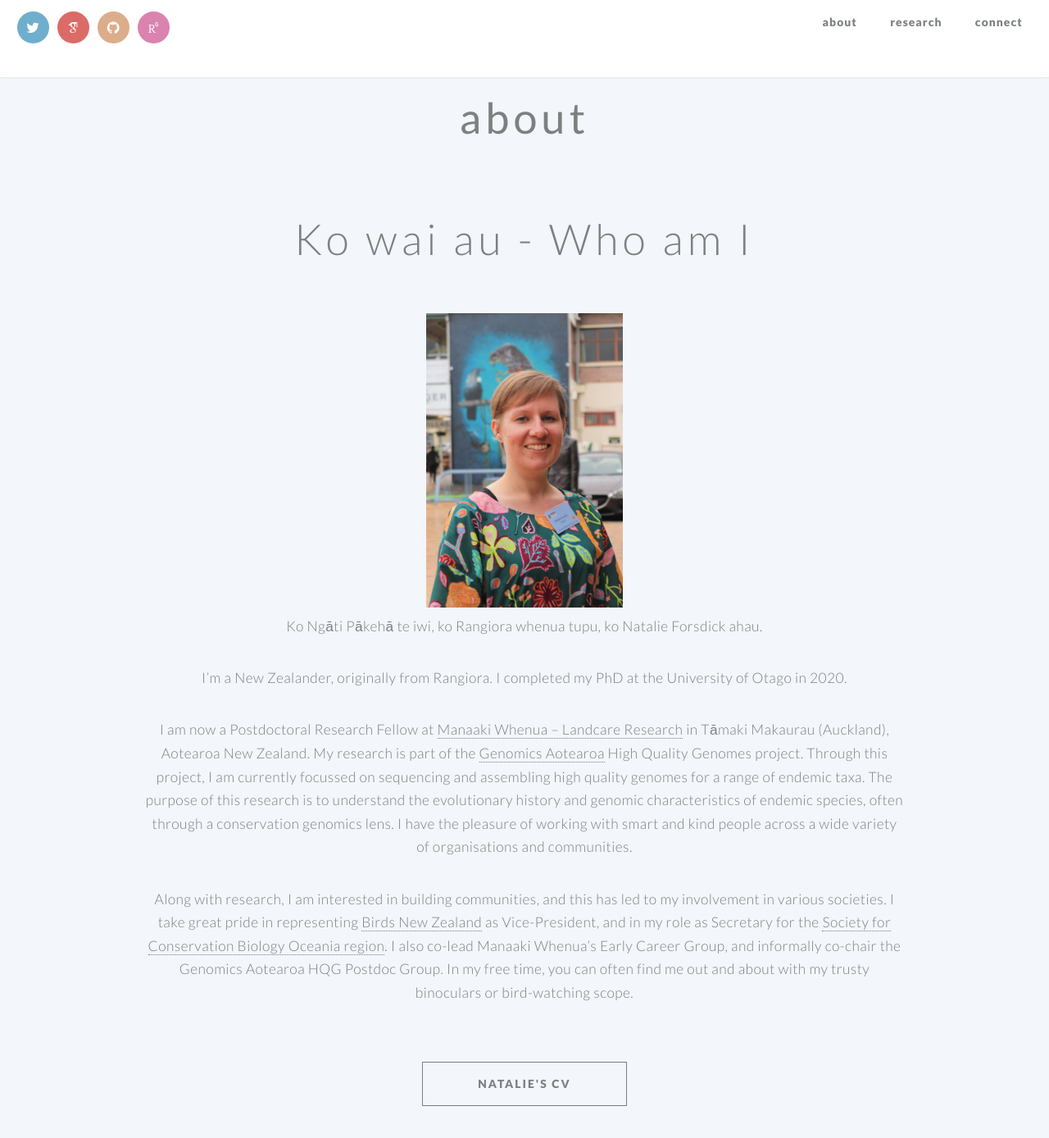
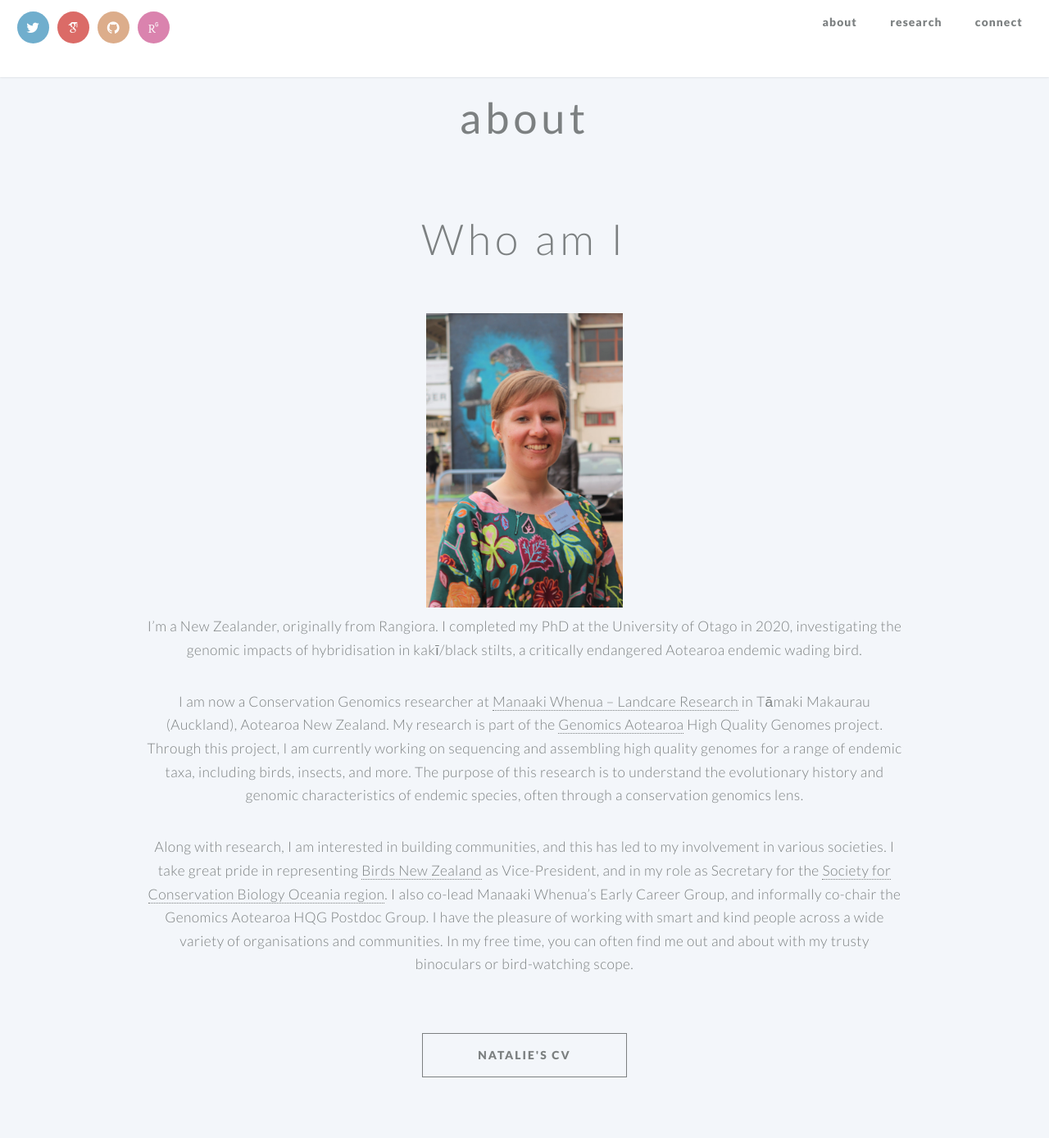
Before and after one commit to natforsdick/natforsdick.github.io, a Jekyll site: the page built from index.md, in a window 1280 px wide and 1400 px high, scrolled down 589 px. Shown: the top 1388 px of the window at 82% size. Built offline with Jekyll 4.4.1, drawn with Linux system fonts in a browser that asks for light colours; some web fonts are replaced.

Commit message:
Update index.md

```diff
--- a/index.md
+++ b/index.md
@@ -5,7 +5,7 @@ layout: hello-default
 
 # these variables are required -------------------------------
 banner_title: Natalie Forsdick, PhD
-# banner_subtitle:
+banner_subtitle: Conservation genomics researcher
 background_image: /images/Catlins-sunrise.jpg
 
 # all of the following variables are optional -----------------
@@ -41,16 +41,16 @@ cta_button_label: contact Natalie # the label on the button
 
 ---
 [//]: # (write a bit about yourself here)
-## Ko wai au - Who am I
+## Who am I
 
 <div style="text-align: center;">
-<img width="240" src="./images/Nat-BirdsNZ2021-MSzabo.jpeg" alt="A profile photo of Natalie Forsdick taken by Michael Szabo. Natalie has short light brown hair, and wears a dark green dress with various coloured flowers.">
+<img width="240" src="./images/Nat-BirdsNZ2021-MSzabo.jpeg" alt="A profile photo of Natalie Forsdick taken by Michael Szabo. Natalie has short light brown hair, and wears a dark green dress with large coloured flowers.">
 </div>
 
-Ko Ngāti Pākehā te iwi, ko Rangiora whenua tupu, ko Natalie Forsdick ahau.
+<!-- Ko Ngāti Pākehā te iwi, ko Rangiora whenua tupu, ko Natalie Forsdick ahau. -->
 
-I'm a New Zealander, originally from Rangiora. I completed my PhD at the University of Otago in 2020.
+I'm a New Zealander, originally from Rangiora. I completed my PhD at the University of Otago in 2020, investigating the genomic impacts of hybridisation in kakī/black stilts, a critically endangered Aotearoa endemic wading bird.
 
-I am now a Postdoctoral Research Fellow at [Manaaki Whenua -- Landcare Research](https://www.landcareresearch.co.nz/) in Tāmaki Makaurau (Auckland), Aotearoa New Zealand. My research is part of the [Genomics Aotearoa](https://www.genomics-aotearoa.org.nz/) High Quality Genomes project. Through this project, I am currently focussed on sequencing and assembling high quality genomes for a range of endemic taxa. The purpose of this research is to understand the evolutionary history and genomic characteristics of endemic species, often through a conservation genomics lens. I have the pleasure of working with smart and kind people across a wide variety of organisations and communities.
+I am now a Conservation Genomics researcher at [Manaaki Whenua -- Landcare Research](https://www.landcareresearch.co.nz/) in Tāmaki Makaurau (Auckland), Aotearoa New Zealand. My research is part of the [Genomics Aotearoa](https://www.genomics-aotearoa.org.nz/) High Quality Genomes project. Through this project, I am currently working on sequencing and assembling high quality genomes for a range of endemic taxa, including birds, insects, and more. The purpose of this research is to understand the evolutionary history and genomic characteristics of endemic species, often through a conservation genomics lens.
 
-Along with research, I am interested in building communities, and this has led to my involvement in various societies. I take great pride in representing [Birds New Zealand](https://www.birdsnz.org.nz) as Vice-President, and in my role as Secretary for the [Society for Conservation Biology Oceania region](https://scboceania.org). I also co-lead Manaaki Whenua's Early Career Group, and informally co-chair the Genomics Aotearoa HQG Postdoc Group. In my free time, you can often find me out and about with my trusty binoculars or bird-watching scope.
+Along with research, I am interested in building communities, and this has led to my involvement in various societies. I take great pride in representing [Birds New Zealand](https://www.birdsnz.org.nz) as Vice-President, and in my role as Secretary for the [Society for Conservation Biology Oceania region](https://scboceania.org). I also co-lead Manaaki Whenua's Early Career Group, and informally co-chair the Genomics Aotearoa HQG Postdoc Group. I have the pleasure of working with smart and kind people across a wide variety of organisations and communities. In my free time, you can often find me out and about with my trusty binoculars or bird-watching scope.
```
